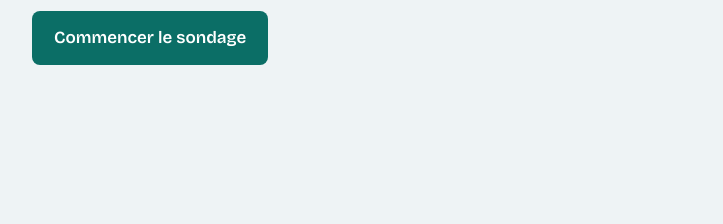
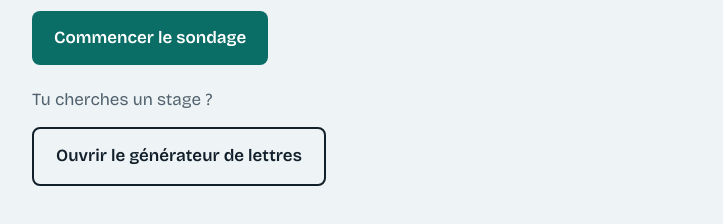
Before and after one commit to otounkara622-web/mon-saas, a plain HTML site: page index.html in a window 1280 px wide. Shown: the part 252-476 px from the top of the page, without its empty margins (268-991 px from the left). Drawn offline with nearby package versions, Linux system fonts and the light colour scheme.

Commit message:
Link homepage to cover letter generator

```diff
--- a/index.html
+++ b/index.html
@@ -49,6 +49,8 @@ section{margin:44px 0 0}
   <h1>Trouve ton premier SaaS. <mark>Coût : 0 €.</mark></h1>
   <p>Réponds à 5 questions. Tu reçois trois idées adaptées à toi, le prompt à copier dans Claude pour la construire, et ton plan des 30 premiers jours.</p>
   <button class="btn" id="go">Commencer le sondage</button>
+  <p class="mute" style="margin-top:22px">Tu cherches un stage ?</p>
+  <a class="btn alt" href="/lettres/" style="display:inline-block;text-decoration:none">Ouvrir le générateur de lettres</a>
 </div>
 
 <div id="quiz" hidden>
```
